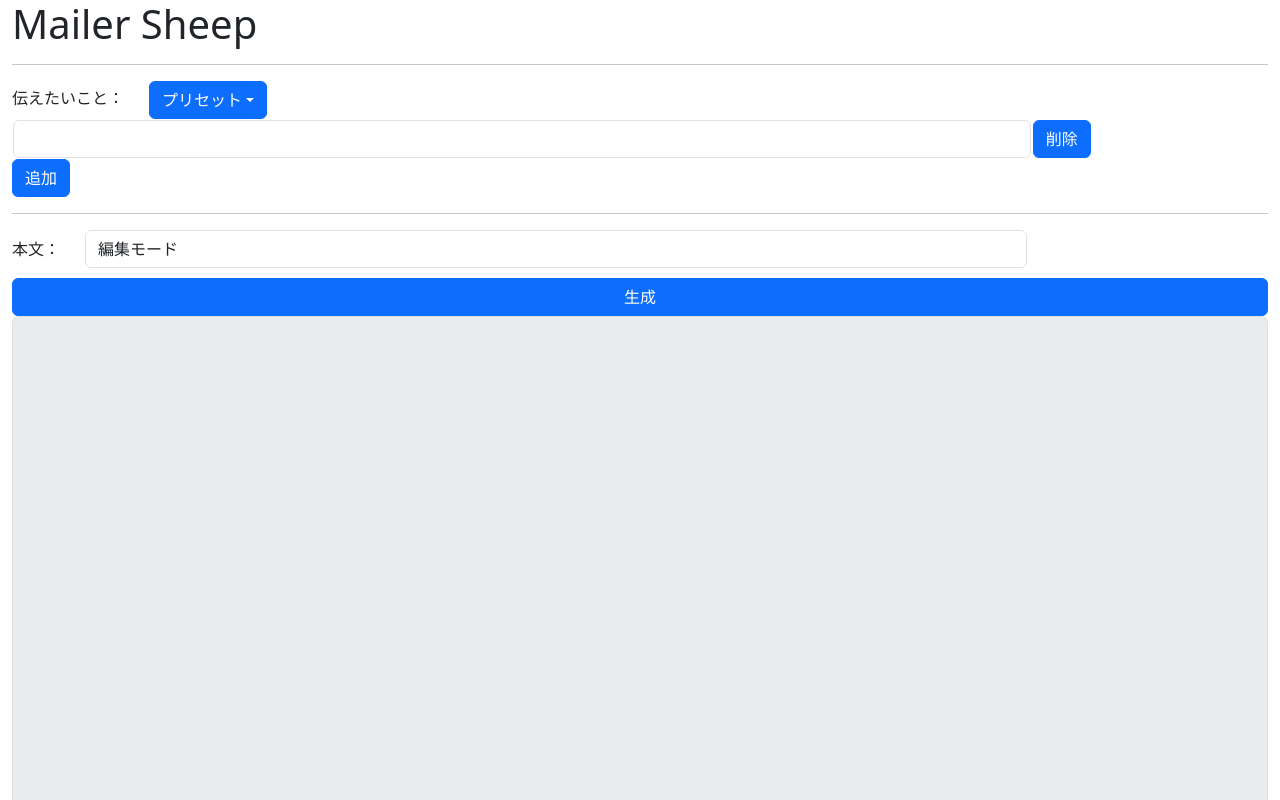
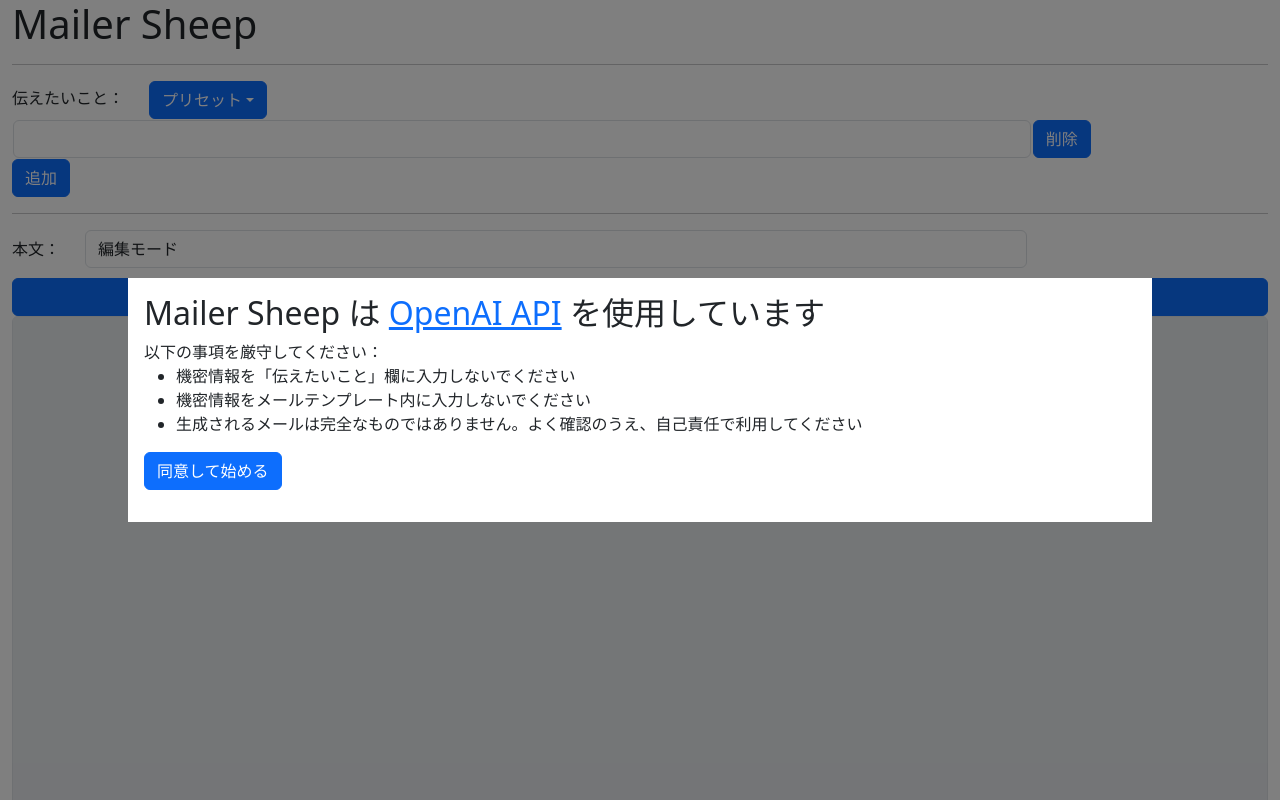
Before and after one commit to ms242315/ms-app, a React (Create React App) app in the folder mailer-sheep/: page / in a window 1280 px wide. Shown: the top 800 px of the page. Built offline with nearby package versions, Linux system fonts and the light colour scheme.

Commit message:
Add attention popup

```diff
--- a/mailer-sheep/src/App.css
+++ b/mailer-sheep/src/App.css
@@ -61,3 +61,23 @@
   display: inline-block;
   background-color: yellow;
 }
+
+.popup-overlay{
+  display: flex;
+  justify-content: center;
+  align-items: center;
+  position: fixed;
+  z-index: 1;
+  top: 0;
+  left: 0;
+  width: 100%;
+  height: 100%;
+  background-color:rgba(0, 0, 0, 0.5);
+}
+
+.popup-content {
+  z-index: 2;
+  width: 80%;
+  padding: 1em;
+  background: #fff;
+}
--- a/mailer-sheep/src/App.js
+++ b/mailer-sheep/src/App.js
@@ -1,5 +1,7 @@
+import { useState } from 'react';
 import './App.css';
 import { cont_presets } from './ContPresets.js'
+import Popup from './Popup.js';
 
 import 'bootstrap/dist/css/bootstrap.min.css'
 import { Button, FormControl, Dropdown, Form } from 'react-bootstrap'
@@ -9,7 +11,9 @@
 import Axios from 'axios';
 const server_address = 'http://127.0.0.1:5000';
 
+
 function App() {
+  const [ hide, setHide ] = useState(false)
   const { register, handleSubmit, setValue, getValues, control } = useForm({
     defaultValues: {
       cont: [ {c: ''} ],
@@ -176,6 +180,8 @@
 
   return (
     <div className="container-fluid">
+      <Popup hide={hide} setHide={setHide}/>
+
       <h1>Mailer Sheep</h1>
 
       <hr />
--- /dev/null
+++ b/mailer-sheep/src/Popup.js
@@ -0,0 +1,26 @@
+import 'bootstrap/dist/css/bootstrap.min.css'
+import { Button } from 'react-bootstrap'
+
+function Popup({hide, setHide}) {
+  if (hide) return null;
+
+  return (
+    <div className="popup-overlay">
+      <div className="popup-content">
+        <h2>Mailer Sheep は <a href="https://platform.openai.com/">OpenAI API</a> を使用しています</h2>
+        <p>以下の事項を厳守してください：
+          <ul>
+            <li>機密情報を「伝えたいこと」欄に入力しないでください</li>
+            <li>機密情報をメールテンプレート内に入力しないでください</li>
+            <li>生成されるメールは完全なものではありません。よく確認のうえ、自己責任で利用してください</li>
+          </ul>
+        </p>
+        <p>
+          <Button onClick={() => setHide(true)}>同意して始める</Button>
+        </p>
+      </div>
+    </div>
+  );
+}
+
+export default Popup;
```
